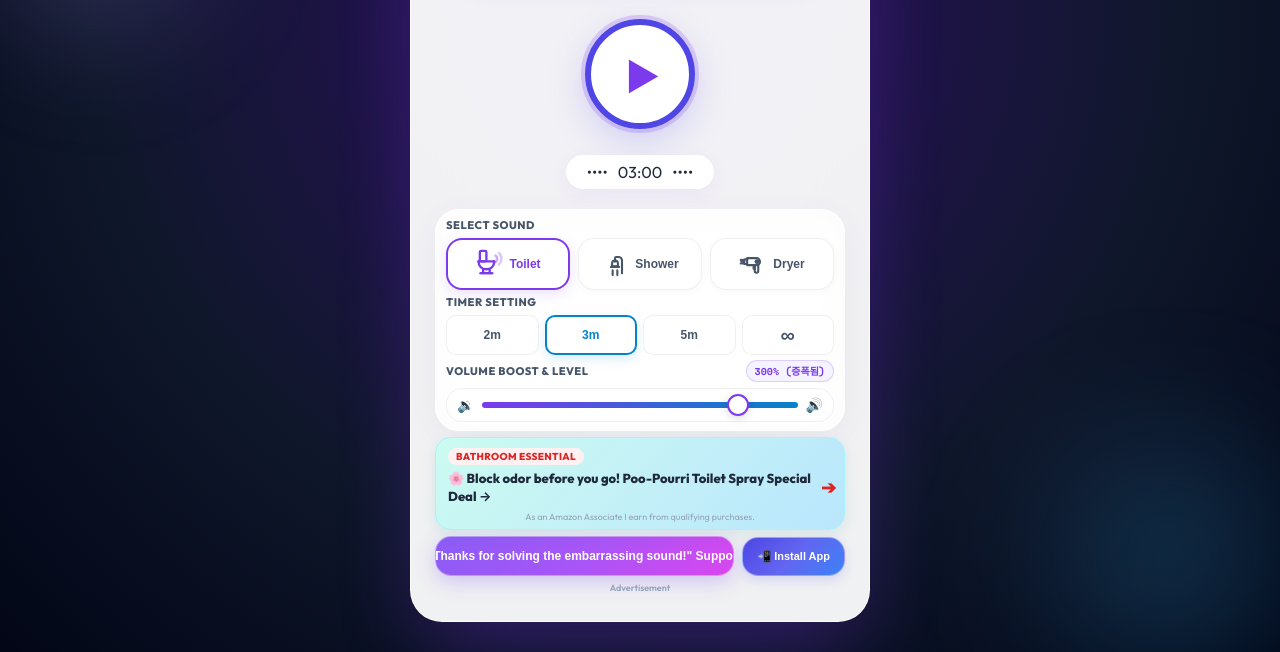
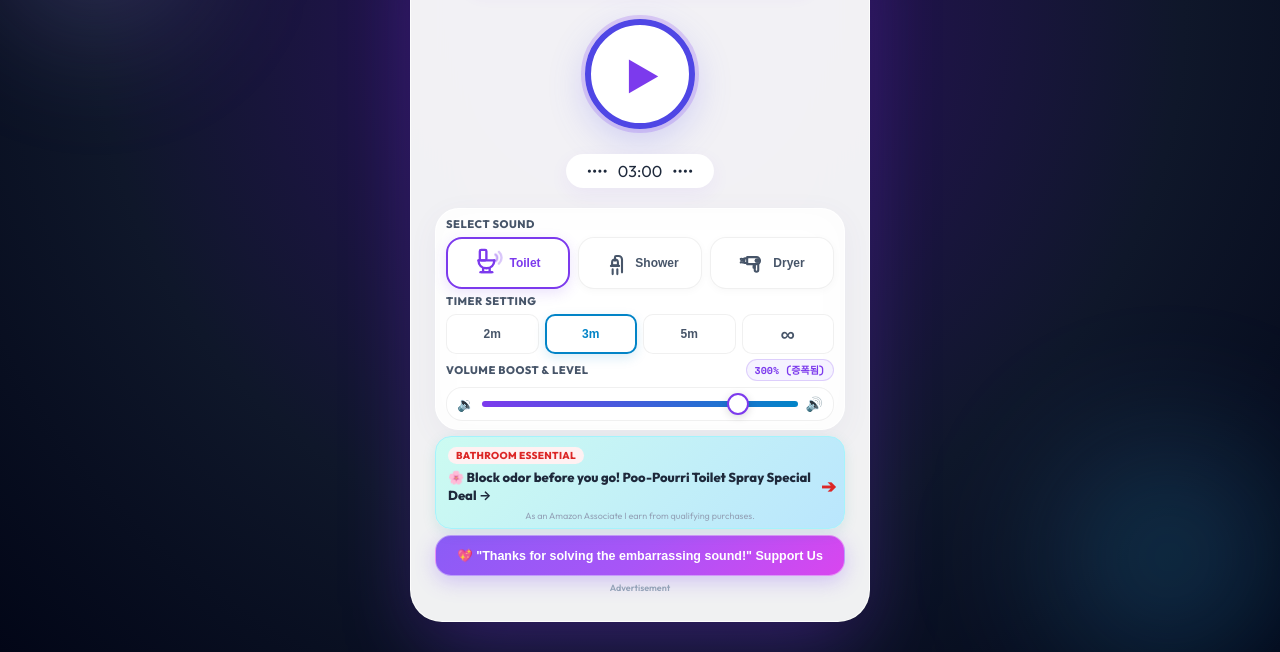
Before and after one commit to appssy3-art/PrivacySound, a website: page index.html in a window 1280 px wide. Shown: the part 148-800 px from the top of the page. Drawn offline with nearby package versions, Linux system fonts and the light colour scheme; no server answers.

Commit message:
Remove app install button completely and expand support button width

```diff
--- a/index.html
+++ b/index.html
@@ -229,13 +229,10 @@
         <div class="coupang-disclaimer" data-i18n="coupangDisclaimer">이 포스팅은 쿠팡 파트너스 활동의 일환으로, 이에 따른 일정액의 수수료를 제공받습니다.</div>
       </div>
 
-      <!-- Bottom Dual Action Buttons (Support & App Install) -->
+      <!-- Bottom Action Button (Support) -->
       <div class="bottom-dual-actions">
         <button id="supportBtn" class="btn-action-support">
           <span data-i18n="buyCoffee">💖 "덕분에 민망함 해결했어요!" 응원하기</span>
-        </button>
-        <button id="btnFooterInstall" class="btn-action-install">
-          <span id="installBtnText" data-i18n="installApp">📲 앱 설치</span>
         </button>
         <a id="btnDirectApkDownload" href="/public/assets/SoundCover.apk" download="SoundCover.apk" style="display:none;"></a>
       </div>
--- a/styles.css
+++ b/styles.css
@@ -972,12 +972,13 @@ body::after {
 }
 
 .btn-action-support {
-  flex: 1 1 auto;
+  width: 100%;
+  flex: 1 1 100%;
   min-width: 0;
   background: linear-gradient(135deg, #8b5cf6 0%, #a855f7 50%, #d946ef 100%);
   border: 1px solid rgba(255, 255, 255, 0.4);
   color: #ffffff;
-  font-size: 12px;
+  font-size: 12.5px;
   font-weight: 800;
   padding: 12px 8px;
   border-radius: var(--radius-md);
```
